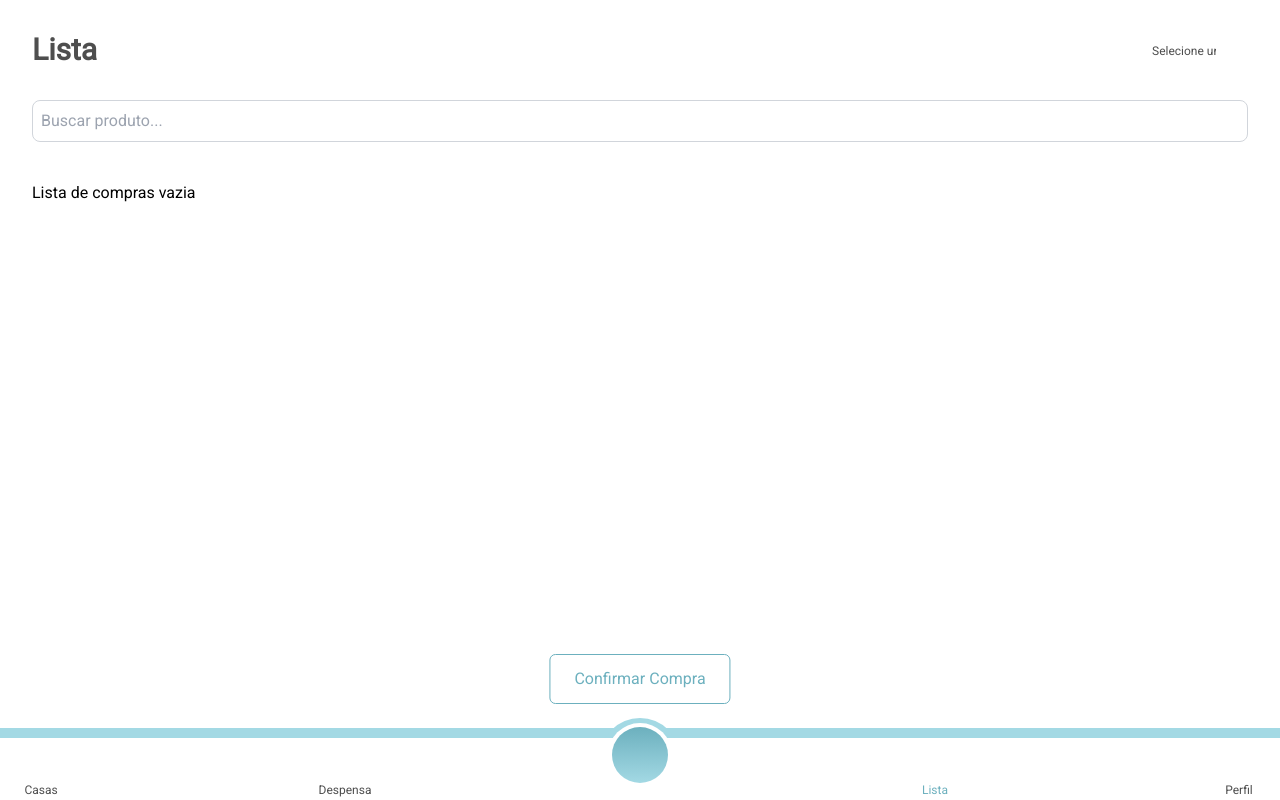
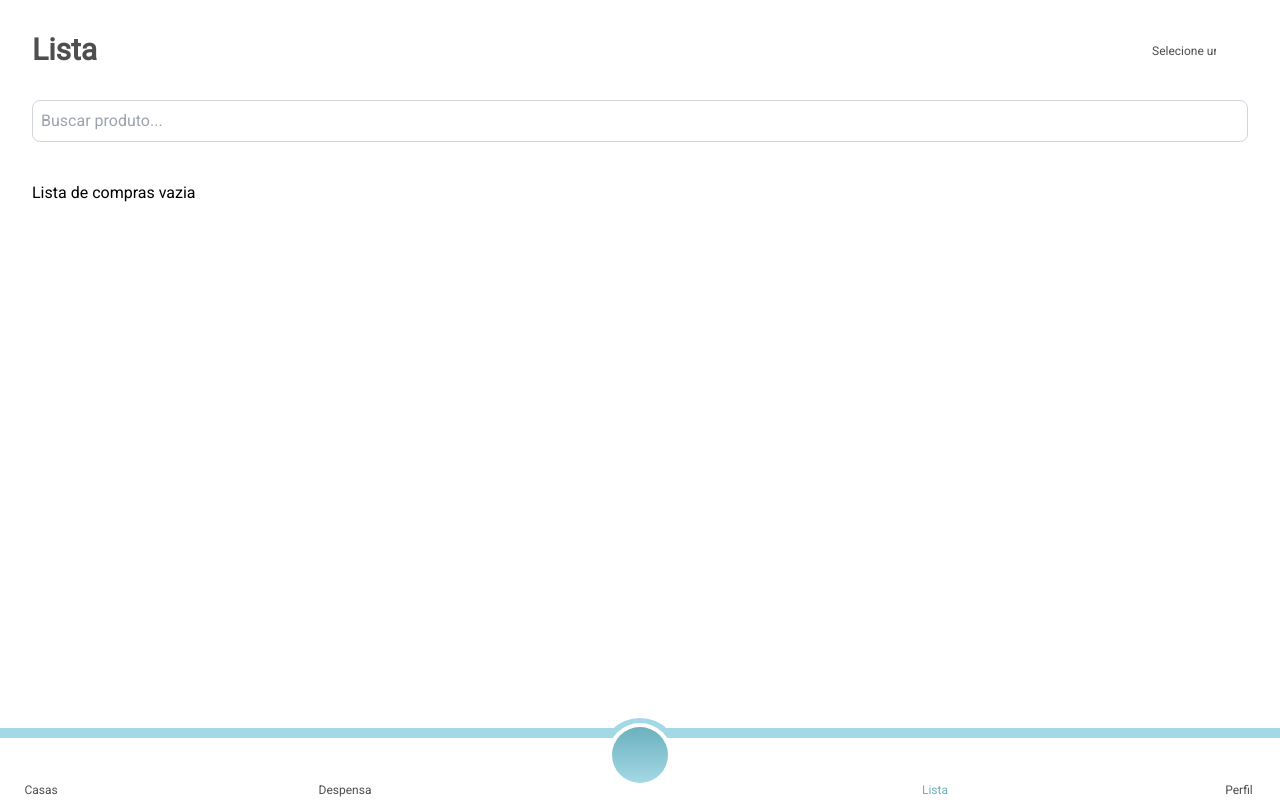
Before and after one commit to estocaai/frontend, a Next.js app: page /aplicacao/lista in a window 1280 px wide. Built offline with nearby package versions, Linux system fonts and the light colour scheme; some icons are missing.

Commit message:
fix: button aparece caso lista tenha itens

```diff
--- a/app/aplicacao/lista/page.tsx
+++ b/app/aplicacao/lista/page.tsx
@@ -331,7 +331,8 @@ export default function Page() {
         </ul>
       </div>
 
-      {/* Confirmar Compra Button */}
+      {/* Confirmar Compra Button (Somente se houver produtos) */}
+      {displayedProdutos.length > 0 && (
         <div className="fixed bottom-24 left-1/2 transform -translate-x-1/2 z-10">
           <button
             onClick={() => setIsConfirmarPressed(true)}
@@ -340,6 +341,7 @@ export default function Page() {
             Confirmar Compra
           </button>
         </div>
+      )}
 
       {/* Confirmar Compra Modal */}
       {isConfirmarPressed && (
```
Lines whose indentation alone changed are shown as unchanged.
